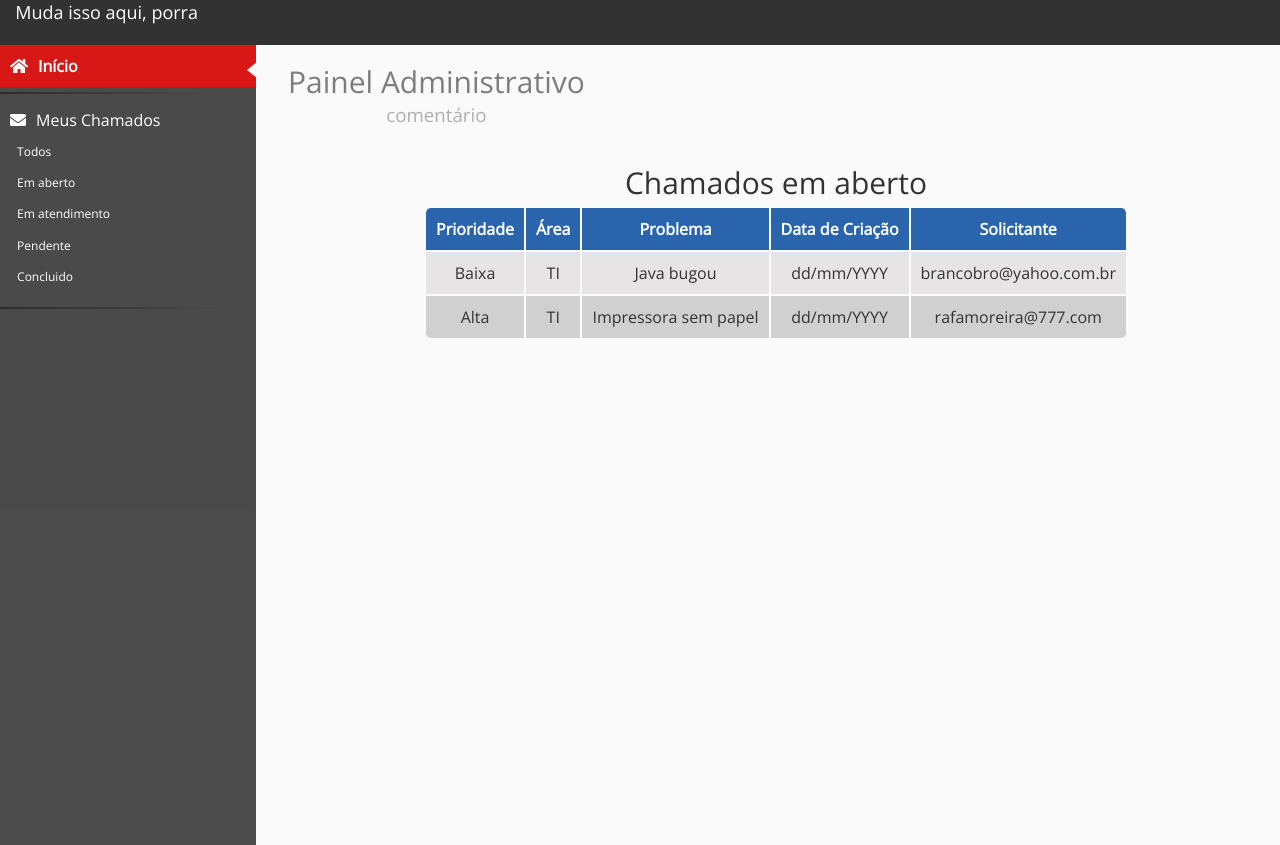
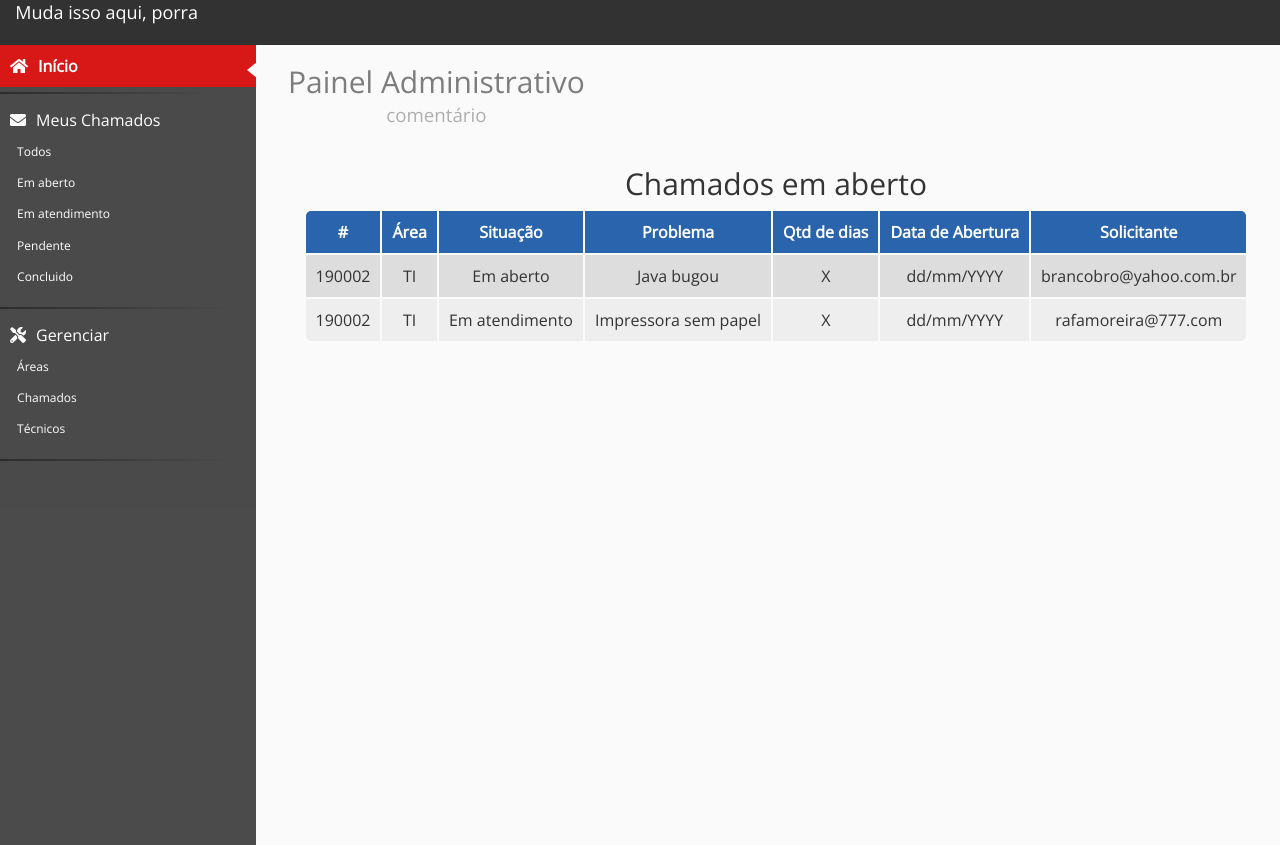
Before and after one commit to josecleiton/help-desk-uneb, a React (Create React App) app: page /admin in a window 1280 px wide. Built offline with nearby package versions, Linux system fonts and the light colour scheme.

Commit message:
tabela de chamados

```diff
--- a/src/components/Admin/Menu/index.js
+++ b/src/components/Admin/Menu/index.js
@@ -40,6 +40,14 @@ export default class AdminMenu extends Component {
           >
             Meus Chamados
           </AdminMenuItem>
+          <AdminMenuItem
+            url="/admin/gerenciar"
+            submenu={[{ areas: 'Áreas' }, { chamados: 'Chamados' }, { tecnicos: 'Técnicos' }]}
+            icon="fas fa-tools"
+            currentpath={path}
+          >
+            Gerenciar
+          </AdminMenuItem>
           {/* <AdminMenuItem
             url="/admin/test"
             icon="fas fa-question"
--- /dev/null
+++ b/src/components/Admin/Table/Row/index.js
@@ -0,0 +1,37 @@
+import React, { Component } from 'react';
+import PropTypes from 'prop-types';
+
+export default class TableRow extends Component {
+  constructor() {
+    super();
+    this.state = {
+      cells: [],
+    };
+  }
+
+  componentDidMount() {
+    const { elements } = this.props;
+    this.setState({ cells: elements.map(e => <td key={`cell-${e}`}>{e}</td>) });
+  }
+
+  render() {
+    const { handleClick, link } = this.props;
+    const { cells } = this.state;
+    return (
+      <tr onClick={handleClick} style={{ cursor: link ? 'pointer' : '' }}>
+        {cells}
+      </tr>
+    );
+  }
+}
+
+TableRow.defaultProps = {
+  handleClick: () => {},
+  link: false,
+};
+
+TableRow.propTypes = {
+  elements: PropTypes.arrayOf(PropTypes.string).isRequired,
+  handleClick: PropTypes.func,
+  link: PropTypes.bool,
+};
--- a/src/components/Admin/Table/index.js
+++ b/src/components/Admin/Table/index.js
@@ -1,39 +1,54 @@
 /* eslint-disable react/prefer-stateless-function */
-import React, { Component, Fragment } from 'react';
+import React, { Component } from 'react';
 import PropTypes from 'prop-types';
+
+import TableRow from './Row';
+
 import './style.css';
 
 export default class AdminTable extends Component {
   render() {
-    const { title, margin } = this.props;
+    const { title, margin, link } = this.props;
     return (
       <div className="admin-table-wrapper">
         <table className="admin" style={{ margin }}>
-          <Fragment>{title ? <caption>Chamados em aberto</caption> : ''}</Fragment>
+          <caption>{title ? 'Chamados em aberto' : ''}</caption>
           <thead>
             <tr>
-              <td>Prioridade</td>
+              <td>#</td>
               <td>Área</td>
+              <td>Situação</td>
               <td>Problema</td>
-              <td>Data de Criação</td>
+              <td>Qtd de dias</td>
+              <td>Data de Abertura</td>
               <td>Solicitante</td>
             </tr>
           </thead>
           <tbody>
-            <tr>
-              <td>Baixa</td>
-              <td>TI</td>
-              <td>Java bugou</td>
-              <td>dd/mm/YYYY</td>
-              <td>brancobro@yahoo.com.br</td>
-            </tr>
-            <tr>
-              <td>Alta</td>
-              <td>TI</td>
-              <td>Impressora sem papel</td>
-              <td>dd/mm/YYYY</td>
-              <td>rafamoreira@777.com</td>
-            </tr>
+            <TableRow
+              link={link}
+              elements={[
+                '190002',
+                'TI',
+                'Em aberto',
+                'Java bugou',
+                'X',
+                'dd/mm/YYYY',
+                'brancobro@yahoo.com.br',
+              ]}
+            />
+            <TableRow
+              link={link}
+              elements={[
+                '190002',
+                'TI',
+                'Em atendimento',
+                'Impressora sem papel',
+                'X',
+                'dd/mm/YYYY',
+                'rafamoreira@777.com',
+              ]}
+            />
           </tbody>
         </table>
       </div>
@@ -44,9 +59,11 @@ export default class AdminTable extends Component {
 AdminTable.defaultProps = {
   title: false,
   margin: '0 auto',
+  link: false,
 };
 
 AdminTable.propTypes = {
   title: PropTypes.bool,
   margin: PropTypes.string,
+  link: PropTypes.bool,
 };
--- a/src/components/Admin/Table/style.css
+++ b/src/components/Admin/Table/style.css
@@ -30,11 +30,18 @@ table.admin thead td:last-child {
 }
 
 table.admin tbody tr:nth-child(2n-1) {
-  background: rgb(230, 228, 228);
+  background: #ddd;
 }
 
 table.admin tbody tr:nth-child(2n) {
-  background: rgb(209, 208, 208);
+  background: #eee;
+}
+table.admin tbody tr {
+  transition: all 0.2s;
+}
+
+table.admin tbody tr:hover {
+  background: #ccc;
 }
 
 table.admin tbody tr:last-child td:first-child {
--- a/src/pages/Admin/Home/index.js
+++ b/src/pages/Admin/Home/index.js
@@ -19,7 +19,7 @@ export default class AdminHome extends Component {
         <AdminMenu path={this.currentPath} />
         <AdminRightDiv>
           <AdminPageTitle comment="comentário">Painel Administrativo</AdminPageTitle>
-          <AdminTable title margin="1.5% auto" />
+          <AdminTable link title margin="1.5% auto" />
         </AdminRightDiv>
       </Fragment>
     );
--- a/src/pages/ConsultarChamado/index.js
+++ b/src/pages/ConsultarChamado/index.js
@@ -32,10 +32,10 @@ export default class ConsultarChamado extends Component {
           <MainHeader />
         </Header>
         <div id="consultar-chamado" style={{ opacity: animate ? 1 : 0 }}>
-          <h1 className="consultar-chamado-title">
-            <span>Chamado</span>
-            <span style={{ marginLeft: 10 }}>{`#${id}`}</span>
-          </h1>
+          <p className="consultar-chamado-title">
+            Chamado
+            {`#${id}`}
+          </p>
           <div className="wrapper" id="consultar-chamado-content">
             <p>
               <strong>Solicitante:</strong>
--- a/src/pages/ConsultarChamado/style.css
+++ b/src/pages/ConsultarChamado/style.css
@@ -6,8 +6,9 @@ div#consultar-chamado {
 }
 
 .consultar-chamado-title {
-  margin-top: 40px;
+  margin-top: 1em;
   font-size: 50px;
+  font-weight: 700;
 }
 
 div.wrapper p {
--- a/src/routes/main.js
+++ b/src/routes/main.js
@@ -5,6 +5,7 @@ import { BrowserRouter, Switch, Route } from 'react-router-dom';
 import Main from '../pages/Main';
 import Login from '../pages/Login';
 import Admin from '../pages/Admin';
+import AdminTable from '../components/Admin/Table';
 import ConsultarChamado from '../pages/ConsultarChamado';
 
 import NotFound from '../pages/NotFound';
@@ -16,6 +17,7 @@ const MainRoutes = () => (
       <Route path="/login" component={Login} />
       <Route path="/consultar-chamado/:id" component={ConsultarChamado} />
       <Route path="/admin" component={Admin} />
+      <Route path="/table" component={AdminTable} />
       <Route component={NotFound} />
     </Switch>
   </BrowserRouter>
```
Also changed, not shown: 1 other file (tests, documents, lock files or other folders).
